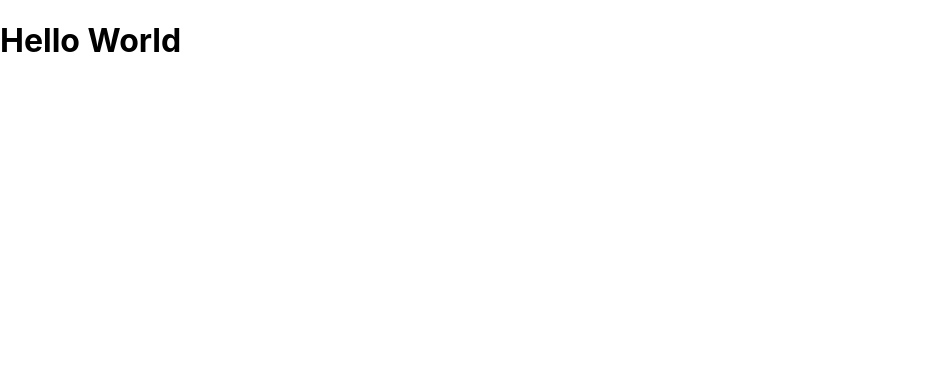
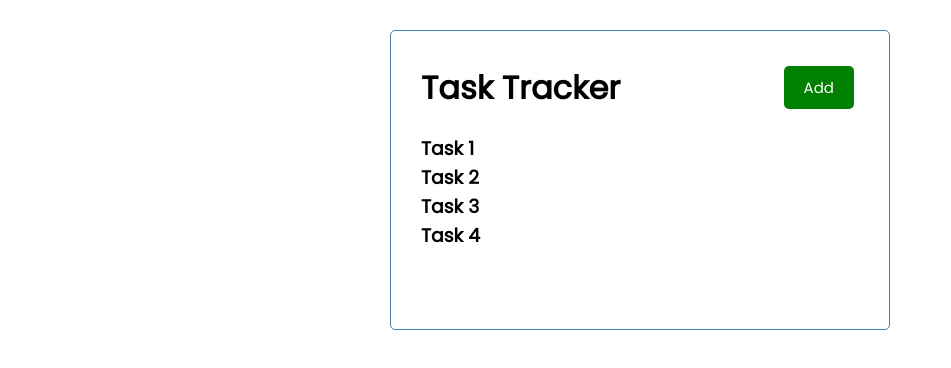
Before and after one commit to ibrahimshittu/task_tracker, a React (Create React App) app: page / in a window 1280 px wide. Shown: the top 368 px of the page, without its empty margins (0-951 px from the left). Built offline with nearby package versions, Linux system fonts and the light colour scheme.

Commit message:
Tasks start

```diff
--- a/src/App.js
+++ b/src/App.js
@@ -1,8 +1,11 @@
+import Header from './components/Header';
+import Task from './components/Task';
 
 function App() {
   return (
     <div className="container">
-      <h1>Hello World</h1>
+      <Header />
+      <Task/>
     </div>
   );
 }
--- /dev/null
+++ b/src/components/Button.js
@@ -0,0 +1,21 @@
+import PropTypes from 'prop-types'
+
+const Button = ({color, text, onClick}) => {
+
+    return (
+        <button onClick={onClick} style={{backgroundColor: color}} className="btn">{text}</button>
+    )
+}
+
+Button.defaultProps = {
+    color: 'green',
+    text: 'Add Task'
+}
+
+Button.propTypes = {
+    color: PropTypes.string.isRequired,
+    text: PropTypes.string.isRequired,
+    onClick: PropTypes.func,
+}
+
+export default Button
--- a/src/components/Header.js
+++ b/src/components/Header.js
@@ -0,0 +1,32 @@
+import PropTypes from 'prop-types'
+import Button from './Button'
+
+const Header = ({title}) => {
+
+    const onClick = () => {
+        console.log('Clicked')
+    }
+
+    return (
+        <header className="header">
+            <h1 style = {{}}>{title}</h1>
+            <Button color = "green" text="Add" onclick={{onClick} }/>
+        </header>
+    )
+}
+
+Header.defaultProps = {
+    title: 'Task Tracker'
+}
+
+Header.propTypes = {
+    title: PropTypes.string.isRequired
+}
+
+// const headingStyle = {
+//     color: 'red',
+//     backgroundColor: '#000',
+//     padding: '10px'
+// }
+
+export default Header
--- /dev/null
+++ b/src/components/Task.js
@@ -0,0 +1,16 @@
+const task= [
+    {   id: 1,  title: 'Task 1', description: 'Task 1 description', status: 'open'},
+    {   id: 2,  title: 'Task 2', description: 'Task 2 description', status: 'open'},
+    {   id: 3,  title: 'Task 3', description: 'Task 3 description', status: 'open'},
+    {   id: 4,  title: 'Task 4', description: 'Task 4 description', status: 'open'},
+]
+
+const Task = () => {
+    return (
+        <>
+            {task.map((task) => (<h3>{task.title}</h3>))}
+        </>
+    )
+}
+
+export default Task
--- a/src/index.css
+++ b/src/index.css
@@ -1,13 +1,112 @@
-body {
+@import url('https://fonts.googleapis.com/css2?family=Poppins:wght@300;400&display=swap');
+
+* {
+  box-sizing: border-box;
   margin: 0;
-  font-family: -apple-system, BlinkMacSystemFont, 'Segoe UI', 'Roboto', 'Oxygen',
-    'Ubuntu', 'Cantarell', 'Fira Sans', 'Droid Sans', 'Helvetica Neue',
-    sans-serif;
-  -webkit-font-smoothing: antialiased;
-  -moz-osx-font-smoothing: grayscale;
+  padding: 0;
 }
 
-code {
-  font-family: source-code-pro, Menlo, Monaco, Consolas, 'Courier New',
-    monospace;
+body {
+  font-family: 'Poppins', sans-serif;
 }
+
+.container {
+  max-width: 500px;
+  margin: 30px auto;
+  overflow: auto;
+  min-height: 300px;
+  border: 1px solid steelblue;
+  padding: 30px;
+  border-radius: 5px;
+}
+
+.header {
+  display: flex;
+  justify-content: space-between;
+  align-items: center;
+  margin-bottom: 20px;
+}
+
+.btn {
+  display: inline-block;
+  background: #000;
+  color: #fff;
+  border: none;
+  padding: 10px 20px;
+  margin: 5px;
+  border-radius: 5px;
+  cursor: pointer;
+  text-decoration: none;
+  font-size: 15px;
+  font-family: inherit;
+}
+
+.btn:focus {
+  outline: none;
+}
+
+.btn:active {
+  transform: scale(0.98);
+}
+
+.btn-block {
+  display: block;
+  width: 100%;
+}
+
+.task {
+  background: #f4f4f4;
+  margin: 5px;
+  padding: 10px 20px;
+  cursor: pointer;
+}
+
+.task.reminder {
+  border-left: 5px solid green;
+}
+
+.task h3 {
+  display: flex;
+  align-items: center;
+  justify-content: space-between;
+}
+
+.add-form {
+  margin-bottom: 40px;
+}
+
+.form-control {
+  margin: 20px 0;
+}
+
+.form-control label {
+  display: block;
+}
+
+.form-control input {
+  width: 100%;
+  height: 40px;
+  margin: 5px;
+  padding: 3px 7px;
+  font-size: 17px;
+}
+
+.form-control-check {
+  display: flex;
+  align-items: center;
+  justify-content: space-between;
+}
+
+.form-control-check label {
+  flex: 1;
+}
+
+.form-control-check input {
+  flex: 2;
+  height: 20px;
+}
+
+footer {
+  margin-top: 30px;
+  text-align: center;
+}
```
